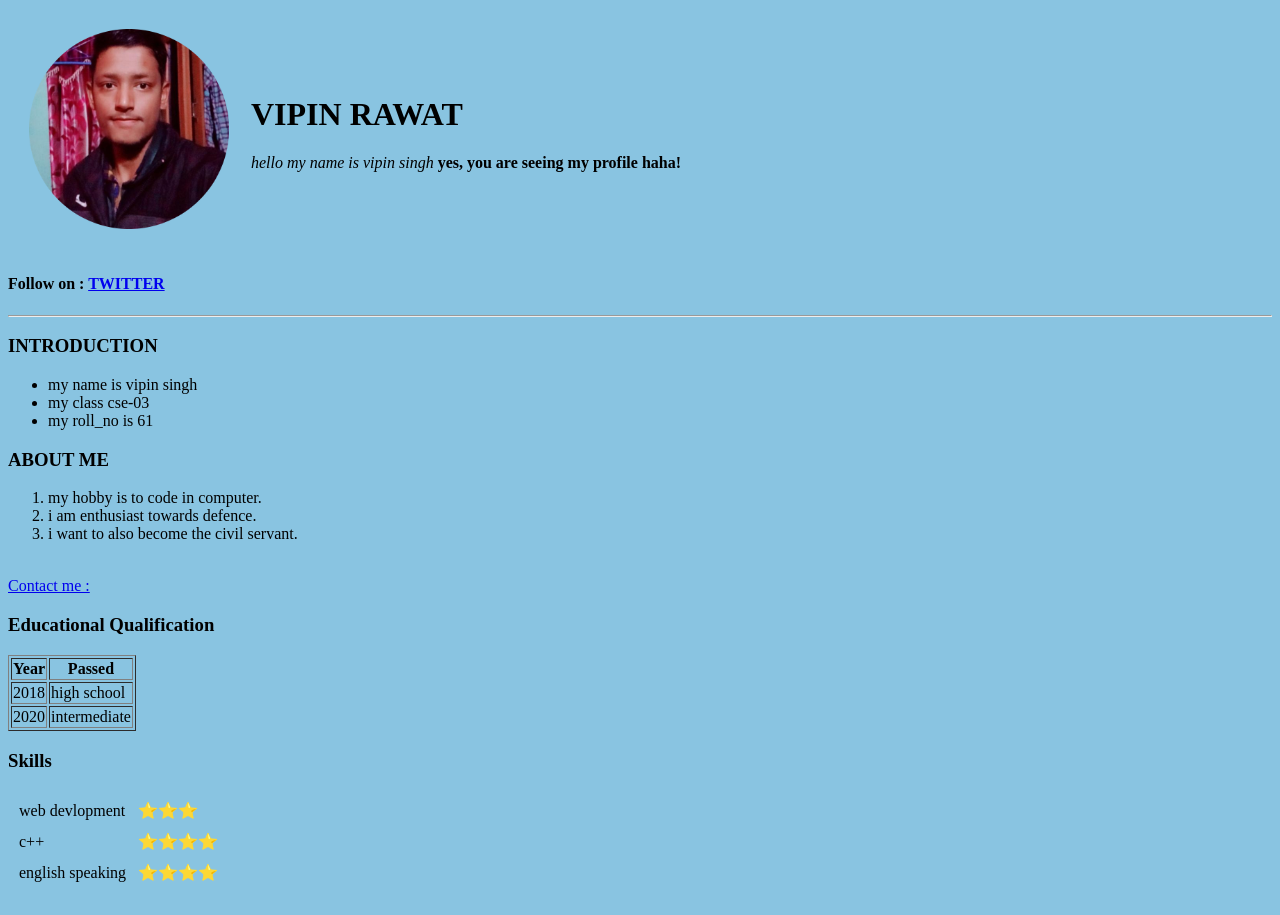
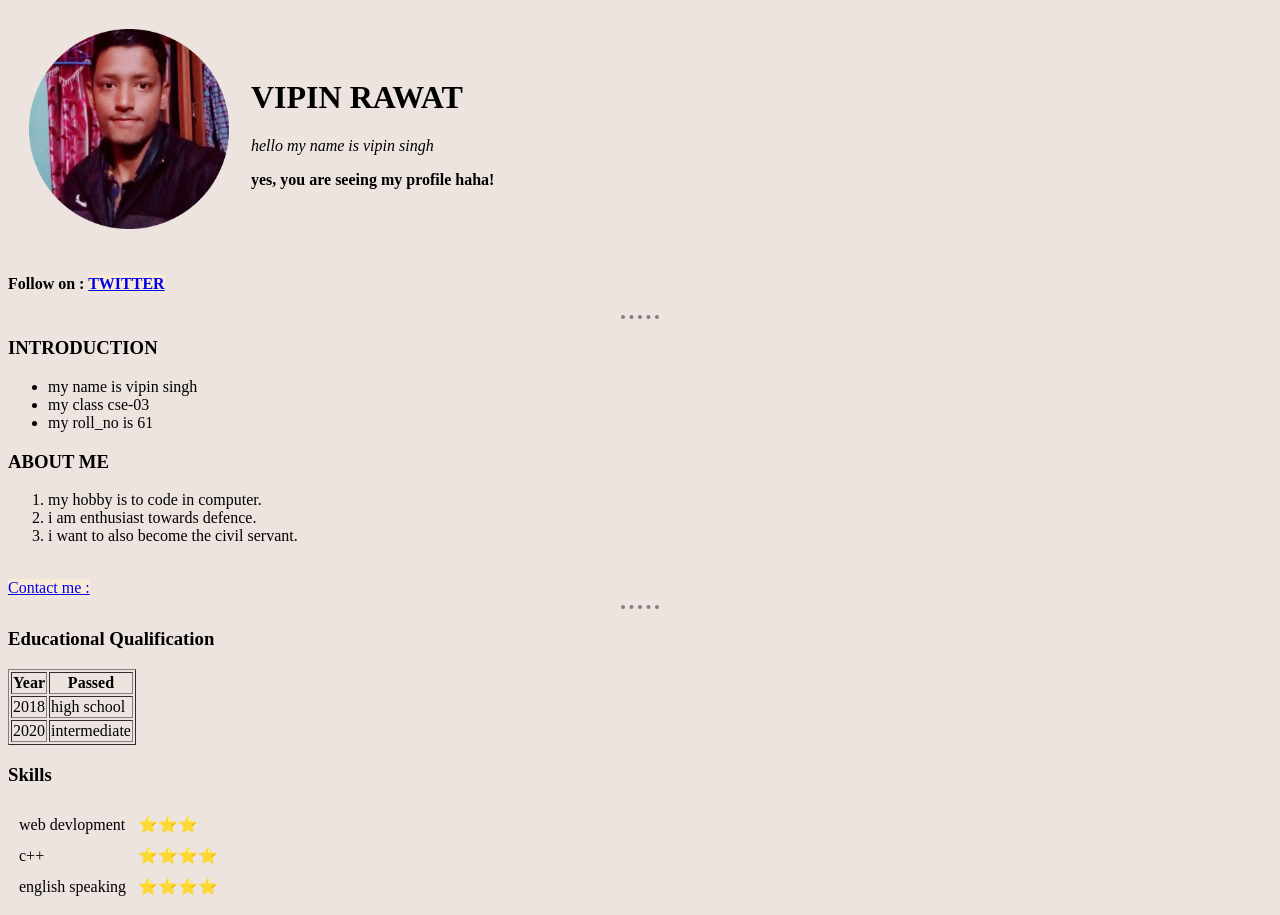
Before and after one commit to vipinrawatim/rawat, a plain HTML site: page index.html in a window 1280 px wide. Drawn offline with Linux system fonts and the light colour scheme; files whose address does not match are found by name.

Commit message:
Update index.html

```diff
--- a/index.html
+++ b/index.html
@@ -6,21 +6,44 @@
     <meta http-equiv="X-UA-Compatible" content="IE=edge">
     <meta name="viewport" content="width=device-width, initial-scale=1.0">
     <title>My website</title>
+    <style>
+        body {
+            background-color: #EDE4E0;
+        }
+
+        hr {
+
+
+            width: 3%;
+            border-style: none;
+            border-top-style: dotted;
+            border-color: grey;
+            border-width: 4px;
+
+
+        }
+
+        a {
+            background-color: antiquewhite;
+        }
+    </style>
+
 </head>
 
-<body style="background-color: #89C4E1;">
+<body>
 
 
     <table cellspacing="20">
         <tr>
 
-            <td><img src="36b7bfa6-5c64-4c04-9213-a0a4aaddc55e-modified.png"
+            <td><img src="C:\Users\dell\Desktop\web devlopment\36b7bfa6-5c64-4c04-9213-a0a4aaddc55e-modified.png"
                     alt="hello" width="200"></td>
             <td>
                 <h1>VIPIN RAWAT</h1>
 
 
-                <p><em>hello my name is vipin singh </em><strong> yes, you are seeing my profile haha! </strong></p>
+                <p><em>hello my name is vipin singh </em></p>
+                <p><strong> yes, you are seeing my profile haha! </strong></p>
 
             </td>
 
@@ -61,6 +84,7 @@
     <br>
 
     <a href="main1.html" target="_blank"> Contact me : </a>
+    <hr>
     <h3>Educational Qualification</h3>
     <table border="1">
         <thead>
```
